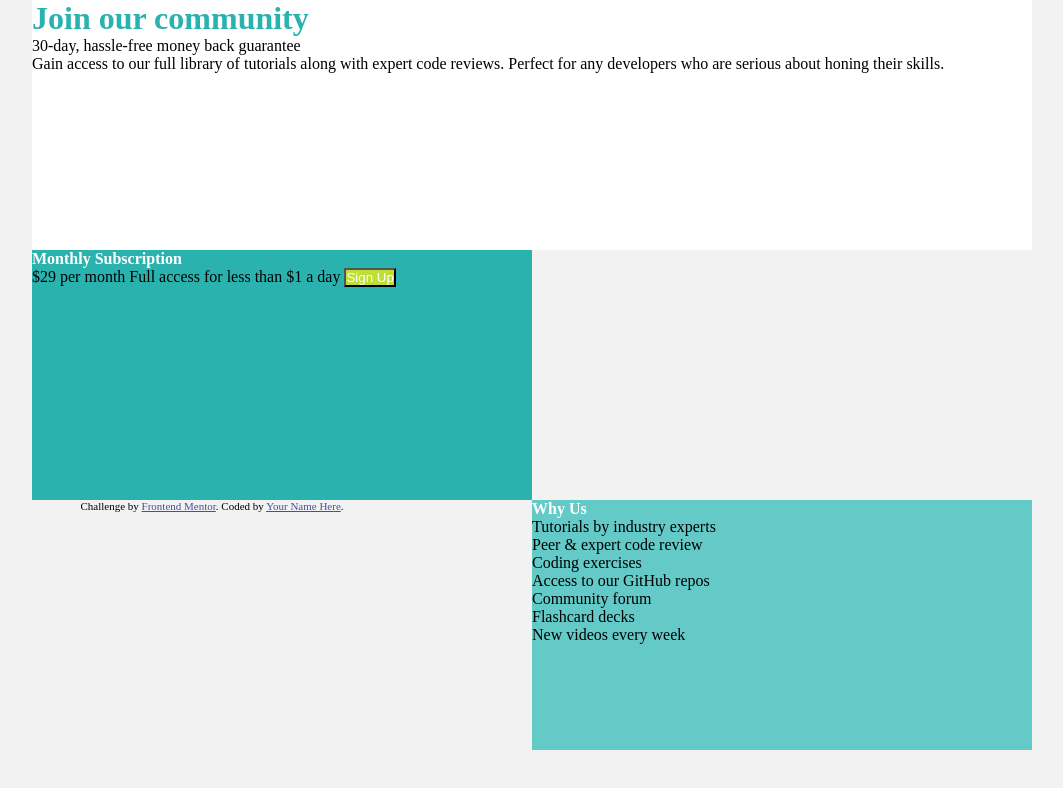
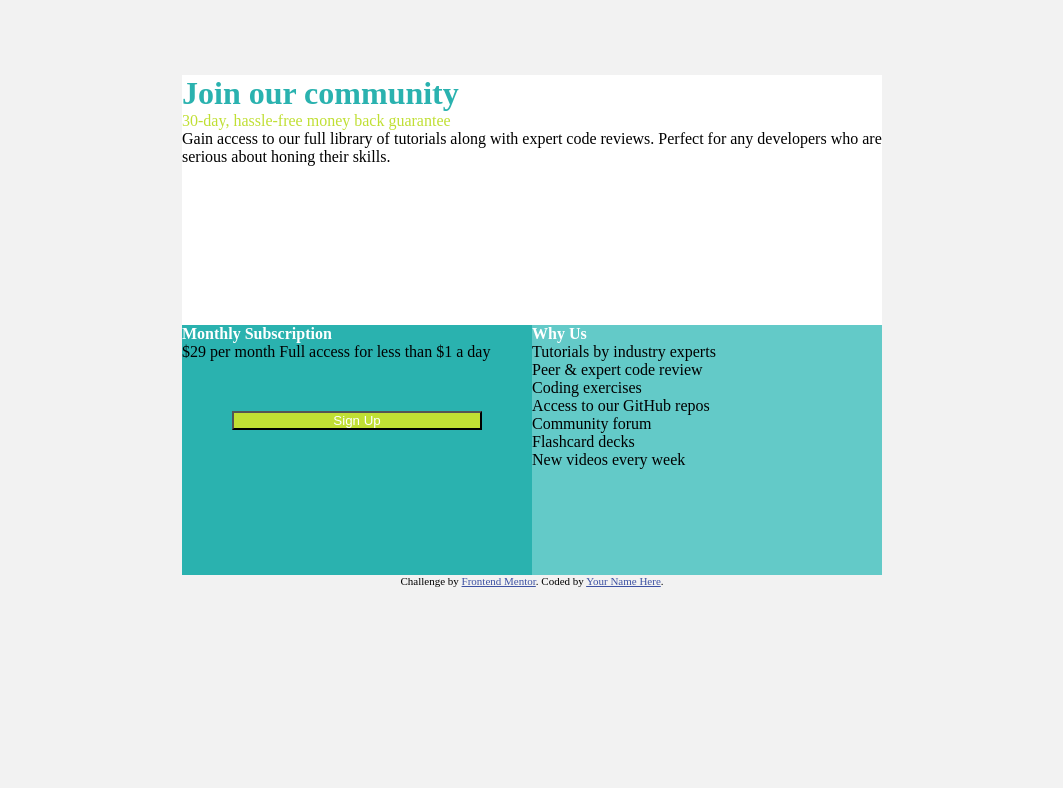
Before and after one commit to kenji1993/singlePriceFrontMentor, a plain HTML site: page index.html in a window 1280 px wide. Shown: the whole page, without its empty margins (108-1171 px from the left). Drawn offline with Linux system fonts and the light colour scheme.

Commit message:
Centrado de la página

```diff
--- a/css/estilos.css
+++ b/css/estilos.css
@@ -7,36 +7,44 @@ body {
     font-size: 16px;
     background-color: #f2f2f2;
 
+
 }
 
 .main {
-
-    width: 1000px;
+    display: block;
+    width: 700px;
     margin: 0 auto;
+    padding: 75px;
 }
 
 .box1 {
     background-color: #ffffff;
-    width: 1000px;
+    width: 700px;
     height: 250px;
-    justify-content: center;
 }
 
 h1 {
   color: hsl(179, 62%, 43%);
 }
 
+.box1-p1 {
+    color:  hsl(71, 73%, 54%);
+}
+
 
 .box2 {
-    width: 500px;
+    width: 350px;
     height: 250px;
     background-color: hsl(179, 62%, 43%);
+    float: left;
 
 }
 
 button {
     background-color: hsl(71, 73%, 54%);
     color: #ffffff;
+    width: 250px;
+    margin: 50px;
 }
 
 h4 {
@@ -44,10 +52,11 @@ h4 {
 }
 
 .box3 {
-    width: 500px;
+    width: 350px;
     height: 250px;
     background-color: hsl(179, 49%, 59%);
     float: right;
+
 }
 
 ul li {
--- a/index.html
+++ b/index.html
@@ -21,9 +21,9 @@
   <div class="box1">
   <h1>Join our community</h1>
 
-  30-day, hassle-free money back guarantee
+  <p class="box1-p1">30-day, hassle-free money back guarantee</p>
 
-  <p>
+  <p class="box1-p2">
     Gain access to our full library of tutorials along with expert code reviews.
   Perfect for any developers who are serious about honing their skills.
   </p>
```
